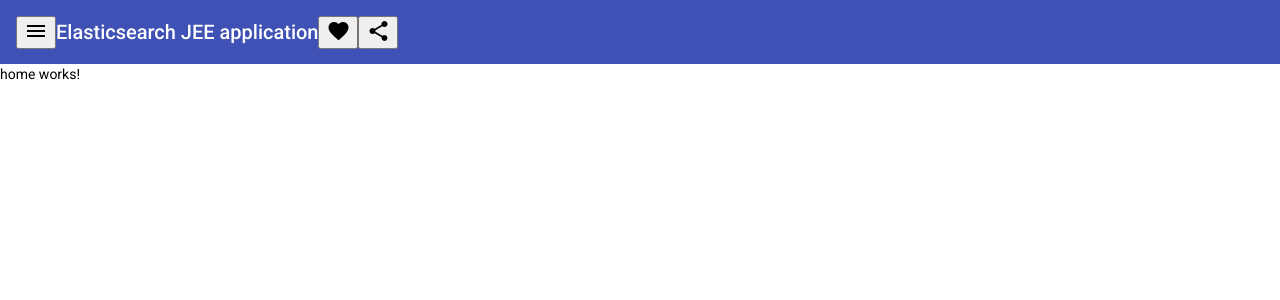
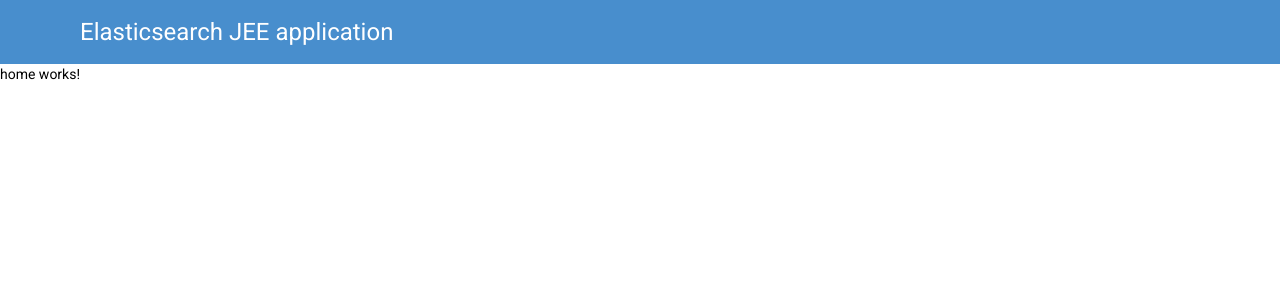
Before and after one commit to walidum/elasticsearch-starter, an Angular app in the folder src/main/resources/frontend/: page /#/home in a window 1280 px wide. Shown: the top 300 px of the page. Built offline with nearby package versions, Linux system fonts and the light colour scheme.

Commit message:
first commit front end

```diff
--- a/src/main/resources/frontend/src/app/app.component.html
+++ b/src/main/resources/frontend/src/app/app.component.html
@@ -1,14 +1,5 @@
-<mat-toolbar color="primary">
-  <button mat-icon-button class="example-icon" aria-label="Example icon-button with menu icon">
-    <mat-icon>menu</mat-icon>
-  </button>
-  <span>Elasticsearch JEE application</span>
-  <span class="example-spacer"></span>
-  <button mat-icon-button class="example-icon favorite-icon" aria-label="Example icon-button with heart icon">
-    <mat-icon>favorite</mat-icon>
-  </button>
-  <button mat-icon-button class="example-icon" aria-label="Example icon-button with share icon">
-    <mat-icon>share</mat-icon>
-  </button>
-</mat-toolbar>
+<div class="main">
+  <span>Elasticsearch JEE application </span>
+</div>
+
 <router-outlet></router-outlet>
--- a/src/main/resources/frontend/src/app/app.component.scss
+++ b/src/main/resources/frontend/src/app/app.component.scss
@@ -0,0 +1,13 @@
+.main {
+  width: 100%;
+  height: 4rem;
+  background-color: #488ecd;
+  display: flex;
+  align-items: center;
+}
+
+.main span {
+  font-size: 1.5rem;
+  color: #ffffff;
+  margin-left: 5rem;
+}
```
